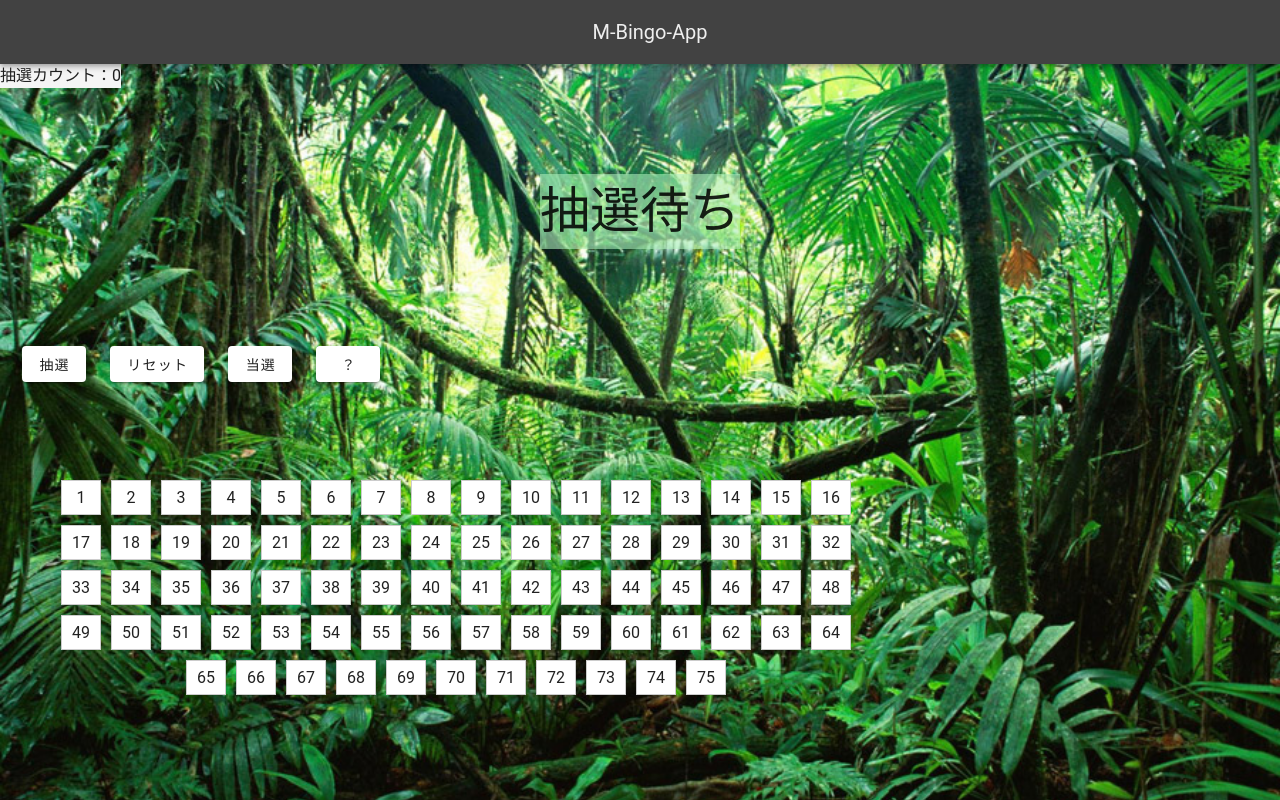
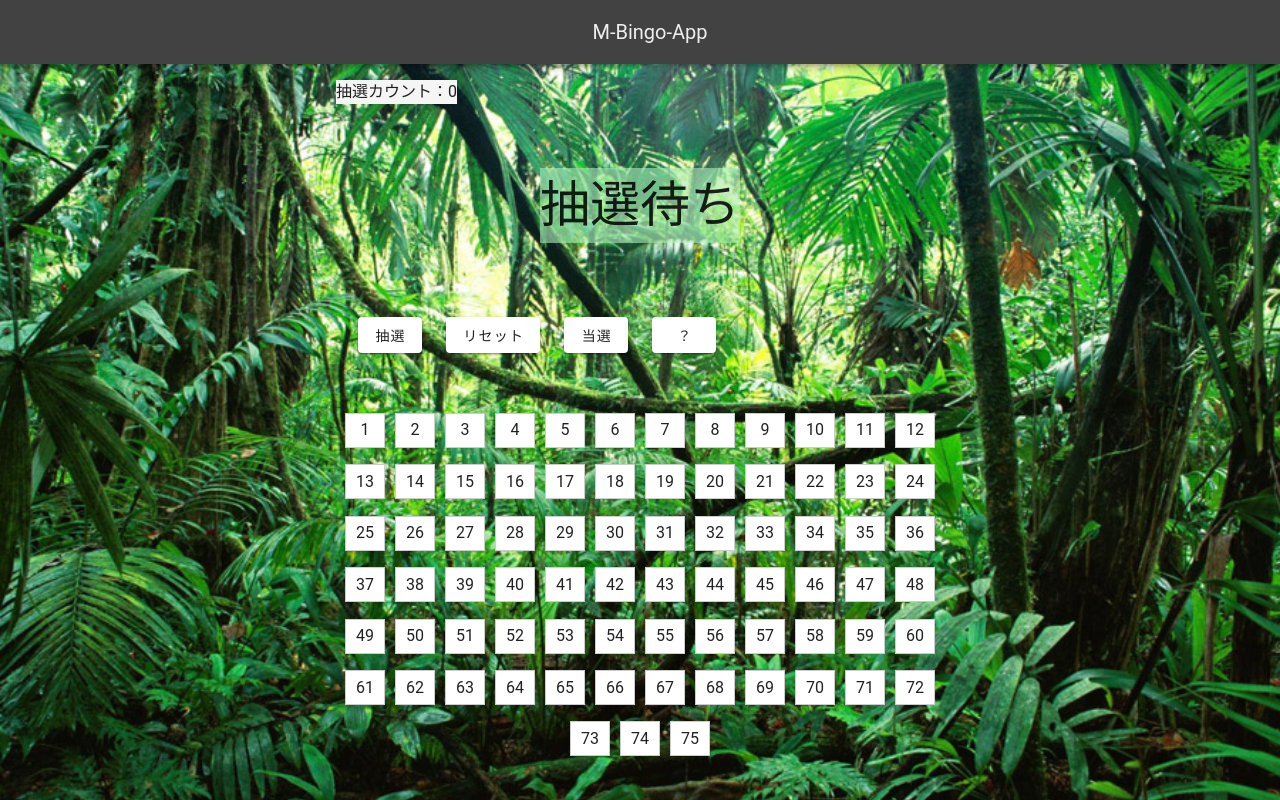
Before and after one commit to soda0415/m-bingo-app, a Vue app: page / in a window 1280 px wide. Built offline with nearby package versions, Linux system fonts and the light colour scheme.

Commit message:
Adjusted whole content positions

```diff
--- a/src/views/BingoView.vue
+++ b/src/views/BingoView.vue
@@ -1,5 +1,5 @@
 <template>
-  <div id="app">
+  <v-container id="app" class="w-50">
     <div>
        <p style="background-color: whitesmoke">抽選カウント：{{ countNumber }}</p>
     </div>
@@ -34,8 +34,7 @@
       </v-dialog>
     </v-row>
 
-    <v-container>
-      <div id="bingo-container">
+    <div id="bingo-container">
       <div
         v-for="number in numbers"
         :key="number"
@@ -46,8 +45,7 @@
         {{ number }}
       </div>
     </div>
-    </v-container>
-  </div>
+  </v-container>
 </template>
 
 <script>
```
